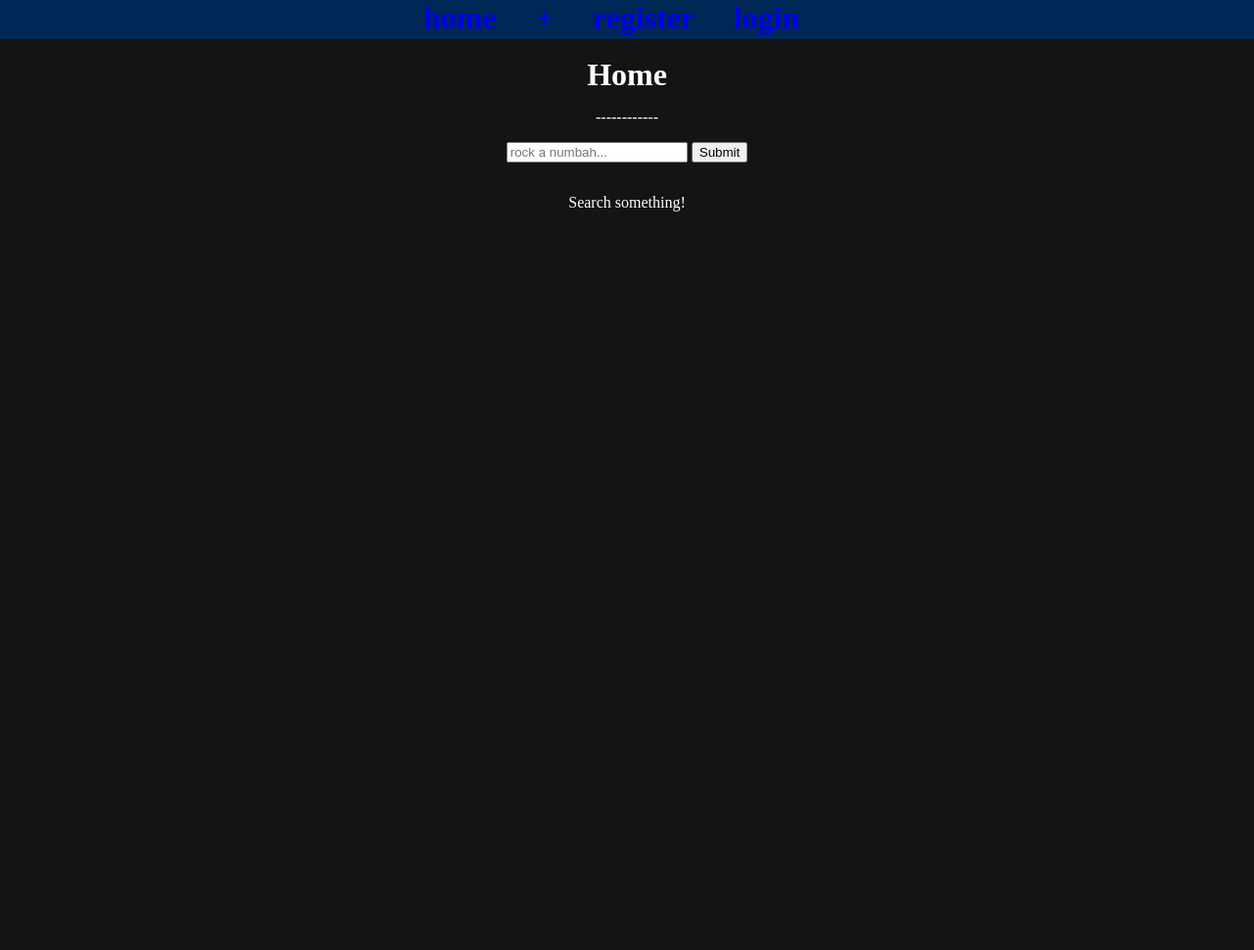
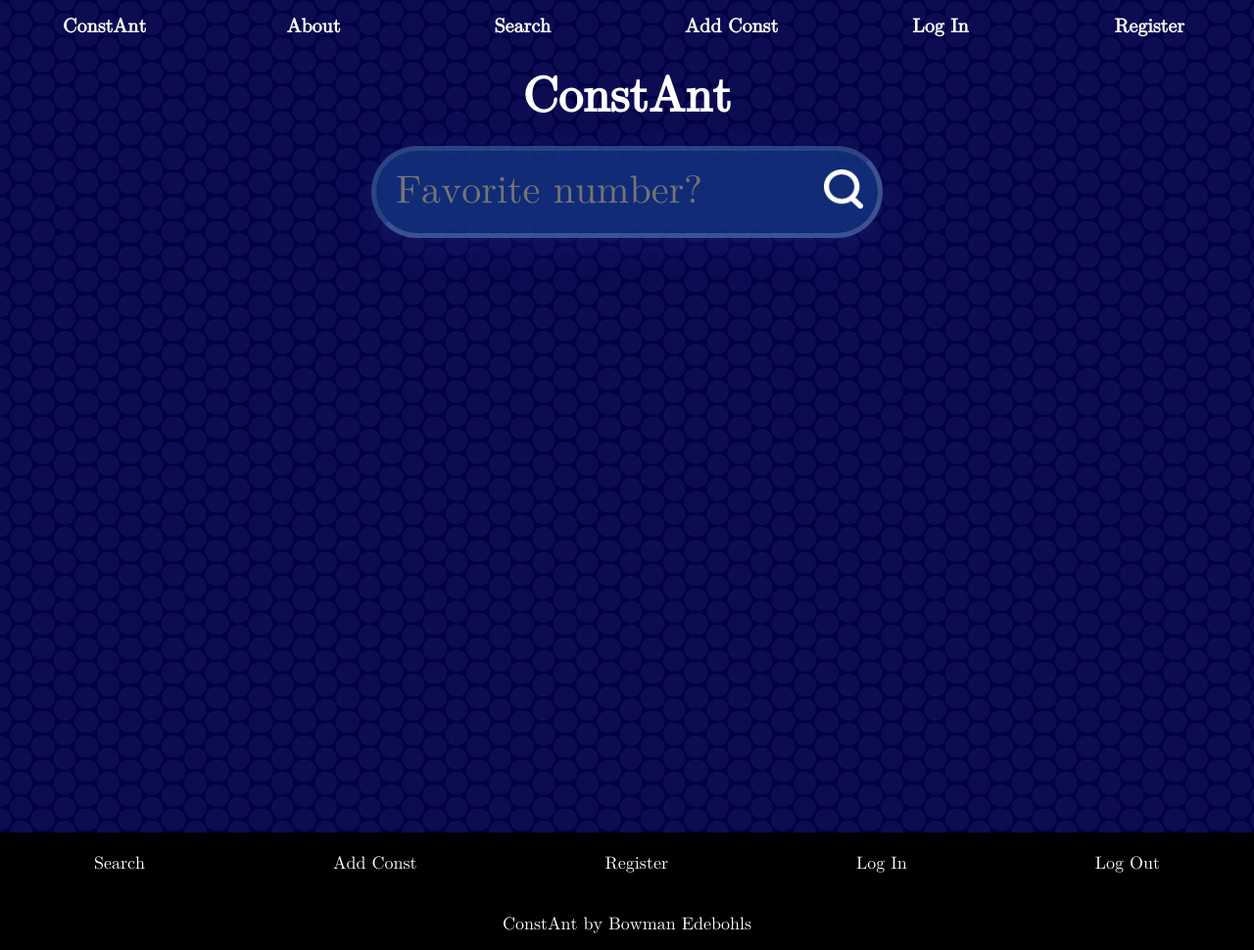
Before and after one commit to bowosc/ConstAnt, a Flask app: page / in a window 1280 px wide. Shown: the whole page at 98% size. Before the commit the page ends 216 px from the top, so only its background shows below. Run offline with Flask 3, Linux system fonts and the light colour scheme; parts of the project's set-up code (start-up, migrations or seed data) failed here and were passed over.

Commit message:
Initial frontend updates, redid search UI

```diff
--- a/confind.py
+++ b/confind.py
@@ -10,10 +10,23 @@ phi = (1 + 5 ** 0.5) / 2 # golden ratio
 sqrttwo = math.sqrt(2)
 sqrtthree = math.sqrt(3)
 
+def shortenNum(num: float) -> str:
+    '''
+    Shortens a const value down to a 13-character alternative.
+    '''
+    num = str(num)
+    if "e" in num:
+        parts = num.split("e")
+        correctlen = 13 - len(parts[1])
+        return parts[0][:correctlen] + "e" + parts[1] # janky but functional :)
+    else:
+        return num[:13]
+
 
 class consts(db.Model):
     _id = db.Column(db.Integer, primary_key=True)
     num = db.Column(db.Float)
+    shortnum = db.Column(db.String) # for display purposes only :)
     ref = db.Column(db.String(255))
     name = db.Column(db.String(255))
     creator = db.Column(db.Integer)
@@ -24,6 +37,7 @@ class consts(db.Model):
 
     def __init__(self, num, ref, name, creator, notes):
         self.num = num
+        self.shortnum = shortenNum(num)
         self.ref = ref
         self.name = name
         self.creator = creator
@@ -451,9 +465,12 @@ def init_default_user():
 
 def inittable():
     '''
-    Generate values for the table, print em all out.
+    Generate values for the table, prints 'em all out.
     DOES NOT CHECK IF TABLE IS FULL ALREADY! Don't run this function if your table is already populated.
     No args needed B)
+
+    NOTE: currently full of print() functions for debugging purposes.
+    I kept removing them and adding them back in and figured it's just easier to keep them in here.
     '''
     newtable = True
     if newtable:
--- a/main.py
+++ b/main.py
@@ -4,6 +4,11 @@ import confind
 from datetime import timedelta
 '''
 TODO
+Move table generation functions to their own .py file
+
+
+random placeholder text in search bar
+
 social medialization
     order numbers by likes
 
@@ -27,10 +32,13 @@ UI/UX??
 
 
 later:
+different search methods
+encrypt passwords
 account viewing page
+
+comments
 number line viewer
-encrypt passwords
-comments
+
 '''
 
 app = Flask(__name__)
@@ -77,8 +85,8 @@ def home():
 
             results = confind.confind(whatnum = request.form['searchbar'])
 
-            if isinstance(results, str): # if confind returns an error msg
-                flash(results, 'error')
+            if isinstance(results, str): # if confind finds no results
+                #flash(results, 'searcherror')
                 results = None
                 redirect(url_for("home"))
 
--- a/static/styles.css
+++ b/static/styles.css
@@ -1,17 +1,38 @@
-html, body {
-    margin: 0;
-    height: 100%;
+@font-face {
+    font-family: Latexy;
+    src: url(latinmodern-math.otf);
+}
+
+body {
+    font-family: Latexy;
     color: white;
     background-color: #141414;
+    background-image: url('images/circlesbg.webp');
+
+    min-height: 100vh;
+    margin: 0;
 }
 
-.row {
-    display: flex;
+
+
+
+a {
+    text-decoration: none;
+    color:inherit;
 }
 
-.column {
-    flex: 50%;
+.centered {
+    text-align: center;
+    margin: auto;
 }
+
+.maintitle {
+    font-size: 50px;
+    font-weight: bolder;
+    padding-bottom: 20px;
+
+}
+
 
 .newconstinput {
     width: 30%;
@@ -19,33 +40,113 @@ html, body {
 }
 
 .navbar {
-    background-color: rgb(0, 39, 86);
+    background-color: transparent;
     color: #ffffff;
     width: 100%;
-    height: 5%;
+    display: flex;
+    justify-content: space-evenly;
+    padding-top: 5px;
 
 }
 
-a {
-    text-decoration: none;
+.navbar .pageoption {
+    position: relative;
+    height: 25px;
+
+    width: 100%;
+
+    margin: 10px;
+
+    font-size: 20px;
+    font-weight: bolder;
+
+    border-radius: 0px;
+    border-width: 4px;
+    border-color:rgb(4, 136, 213);
+
+
 }
 
-.numbox {
-    background-color:#003D82;
-    padding: 10px;
-    text-align: left;
-    height: 210px;
+.navbar a {
+    position: absolute;
+    top: 0;
+    left: 0;
     width: 100%;
+    height: 100%;
+    z-index: 1; /* Ensures the link is on top */
 }
 
-.innernumbox {
-    height: 90%;
-    width: 90%;
-    background-color:#ffffff;
+
+
+
+
+.numlink {
+
+    width:100%;
+    height:100%;
+    top:0;
+    left: 0;
+
+    z-index: 1;
+}
+
+.numboxcolumnwrapper{
     margin: auto;
-    padding: 5px;
+    width: 60%;
+    min-width: 750px;
+}
+
+
+
+.numbox {
+    background: rgba( 20, 20, 58, 0.25 );
+    box-shadow: 0 8px 32px 0 rgba( 31, 38, 135, 0.37 );
+    backdrop-filter: blur( 4px );
+    -webkit-backdrop-filter: blur( 4px );
+    border-radius: 10px;
+    border: 1px solid rgba( 255, 255, 255, 0.18 );
+
+    text-align: left;
+
+
+    padding-left: 15px;
+    padding-right: 15px;
+
+    padding-top: 30px;
+    padding-bottom: 30px;
+
+    font-size: 20px;
+
     color: white;
+    overflow: hidden;
 }
+
+.numbox :hover {
+    background-color:red;
+
+}
+
+.numbox .left{
+    float:left;
+}
+
+.numbox .right{
+    width: 43%;
+    float:right;
+    overflow: hidden;
+}
+
+.numbox .constname {
+    font-size: 20px;
+    font-style: italic;
+}
+
+.numbox .number {
+    font-size: 60px;
+}
+
+
+
 
 .votebutton {
     width: 10%;
@@ -63,17 +164,101 @@ a {
     background-color: rgb(190, 190, 190);
 }
 
-.centered {
-    text-align: center;
+
+.searchbarBox {
+    position: relative;
+
+
+
     margin: auto;
+    width: 40%;
+
+    background: rgba( 43, 146, 239, 0.25 );
+    box-shadow: 0 8px 32px 0 rgba( 31, 38, 135, 0.37 );
+    backdrop-filter: blur( 17.5px );
+    -webkit-backdrop-filter: blur( 17.5px );
+    border-radius: 60px;
+    border: 5px solid rgba( 255, 255, 255, 0.18 );
+    border-style: inset;
+    justify-content: flex-start;
 }
 
-.homesearch {
-    width: 40%;
-
+.searchbarBox form {
+    width: 100%;
+    display: flex;
+    align-items: center;
 }
 
+
+.searchbarBox input[type=text] {
+    float:left;
+    width: 90%;
+    height: 55px;
+
+
+    margin-top: 13px;
+
+    padding-left: 20px;
+
+
+    font-family: Latexy;
+    font-size: 40px;
+    color: white;
+
+    background-color: transparent;
+    border-width: 0;
+    outline: none;
+    box-shadow: none;
+
+    overflow:hidden;
+}
+
+.searchbarBox .buttone {
+    width: 10%;
+    height: 40px;
+    margin-right: 10px;
+    margin-top: 10px;
+    background-color: transparent;
+}
+
+.searchbarBox .buttone button{
+    width: 100%;
+    height: 100%;
+    background-image: url("images/search-icon.png");
+    background-repeat: no-repeat; /* Ensures icon does not repeat */
+    background-size: contain; /* Scales icon to fit button */
+    background-position: center; /* Centers the icon */
+    background-color: transparent;
+    border-width: 0;
+    outline: none;
+    box-shadow: none;
+}
+
+
+
+
+
+
+
+
+
+
+
+
+
+
+
+
+
+
+
+
 .flashed {
+    position: absolute;
+    width: 12%;
+    padding: 10px;
+    margin: 10px;
+
     font-size: medium;
     color: black;
     text-align: center;
@@ -93,3 +278,39 @@ a {
     color: green;
     background-color: beige;
 }
+
+
+/* again */
+body {
+    display: flex;
+    flex-direction: column;
+  }
+
+main {
+    min-height: 100vh;
+}
+
+footer {
+    height: 80px;
+
+    background-color: black;
+    text-align: center;
+    padding-top: 20px;
+    padding-bottom: 20px;
+    width: 100%;
+
+    flex:1;
+
+}
+
+footer .lvlone {
+    display: flex;
+    justify-content:space-around;
+    padding-bottom: 40px;
+}
+
+footer .spread {
+    display: block;
+    font-size: 18px;
+    color: white;
+}
--- a/templates/base.html
+++ b/templates/base.html
@@ -1,27 +1,62 @@
-
 <header style="text-align: center;">
     <link rel="stylesheet" type="text/css" href="../static/styles.css" />
+    <title>ConstAnt</title>
+
     <div class="navbar">
-        <h1>
-            <a href="/">home</a> &nbsp;&nbsp;&nbsp;
-            <a href="/newconst">+</a> &nbsp;&nbsp;&nbsp;
-            {% if "user" in session %}
-                <a href="/logout">logout</a> &nbsp;&nbsp;&nbsp;
-                <span style="font-size: medium;">Logged in as {{ user.name }} </span>  &nbsp;&nbsp;&nbsp;
-            {% else %}
-                <a href="/register">register</a> &nbsp;&nbsp;&nbsp;
-                <a href="/login">login</a> &nbsp;&nbsp;&nbsp;
-            {% endif %}
-        </h1>
+        <div class="pageoption">
+            <a href="/">ConstAnt</a>
+        </div>
+        <div class="pageoption">
+            <a href="/about">About</a>
+        </div>
+        <div class="pageoption">
+            <a href="/">Search</a>
+        </div>
+        <div class="pageoption">
+            <a href="/newconst">Add Const</a>
+        </div>
+
+        {% if "user" in session %}
+        <div class="pageoption">
+            <a href="/logout">Log Out</a>
+        </div>
+
+        <span style="font-size: medium;">Logged in as {{ user.name }} </span>
+        {% else %}
+        <div class="pageoption">
+            <a href="/login">Log In</a>
+        </div>
+        <div class="pageoption">
+            <a href="/register">Register</a>
+        </div>
+
+        {% endif %}
     </div>
 </header>
 
+<div> <!-- wrapper div makes the pos: abs work-->
 {% with messages = get_flashed_messages(with_categories=true) %}
     {% if messages %}
         {% for category, message in messages %}
-            <p class="flashed {{ category }}">{{ message }}</p>
+                <div class="flashed {{ category }}">{{ message }}</div>
         {% endfor %}
     {% endif %}
 {% endwith %}
+</div>
 
-{% block body %}{% endblock %}
+<main>
+    {% block body %}{% endblock %}
+</main>
+
+
+<footer>
+    <div class="lvlone">
+        <div class="spread"><a href="/">Search</a></div>
+        <div class="spread"><a href="newconst">Add Const</a></div>
+        <div class="spread"><a href="register">Register</a></div>
+        <div class="spread"><a href="login">Log In</a></div>
+        <div class="spread"><a href="logout">Log Out</a></div>
+    </div>
+
+    <div class="spread"><a href="https://www.bowmanedebohls.com">ConstAnt by Bowman Edebohls</a></div>
+</footer>
--- a/templates/home.html
+++ b/templates/home.html
@@ -1,57 +1,52 @@
 {% extends "base.html" %}
 
 {% block body %}
-<body class="centered">
+<body>
     <br>
-    <h1 class="centered"> Home </h1>
-    <div class="homesearch centered">
-        <p>------------</p>
+    <div class="centered">
+        <div class="maintitle"> ConstAnt </div>
+        <div class="searchbarBox">
+                <form action="#" method="post">
+                <input name="searchbar" type="text" autocomplete="off" placeholder="Favorite number?">
+                <div class="buttone">
+                    <button type="submit"><i class="fa fa-search"></i></button>
+                </div>
+            </form>
 
-        <form action="#" method="post">
-            <input name="searchbar" type="text" autocomplete="off" placeholder="rock a numbah...">
-            <input name="submit" type="submit">
-        </form>
+        </div>
 
         {% if results and query %}
             <h3>Results for {{query}}:</h3>
+        {% elif query %}
+            <h3>No results for {{query}}.</h3>
         {% endif %}
-        <div class="row">
-            <div class="column">
+        <div class="numboxcolumnwrapper">
+
             {% if results != None %}
                 {% for result in results %}
 
-                    {% include 'votebase.html' %}
+            <!--{% include 'votebase.html' %}-->
 
-                    <a href="/viewconst/{{result._id}}">
+                <a class="numlink" href="/viewconst/{{result._id}}">
                     <div class="numbox">
-                            <div class="innernumbox">
-
-                                <h3>{{result.name}}</h3>
-                                <h3>{{result.num}}</h3>
-                                <p>by {{result.creator}}</p>
-                                <p>Sample Expression: {{result.ref}}</p>
-
-                                <p><a href="{{ url_for('constvote', constid=result._id, action='like') }}">[VOTE]</a><a href="{{ url_for('constvote', constid=result._id, action='unlike') }}">[UNVOTE]</a></p>
+                        <div class="left">
+                            <span class="number">{{result.shortnum}}</span>
+                        </div>
+                        <div class="right">
+                            <span class="constname">{{result.name}}</span>
+                            <br>
+                            by {{result.creator}}
+                            <br>
+                            Ex: {{result.ref}}
                         </div>
                     </div>
                 </a>
-                    <br>
+
                 <br>
                 {% endfor %}
-
-                {% else %}
-
-                    <p> Search something! </p>
-
             {% endif %}
-            </div>
         </div>
     </div>
 </body>
 
-<script src="https://code.jquery.com/jquery-3.5.1.js"
-          integrity="sha256-QWo7LDvxbWT2tbbQ97B53yJnYU3WhH/C8ycbRAkjPDc="
-          crossorigin="anonymous">
-</script>
-
 {% endblock %}
```
Also changed, not shown: README.md, static/images/circlesbg.webp (added), static/images/search-icon.png (added), static/latinmodern-math.otf (added), 2 other files. Lines whose indentation alone changed are shown as unchanged.
